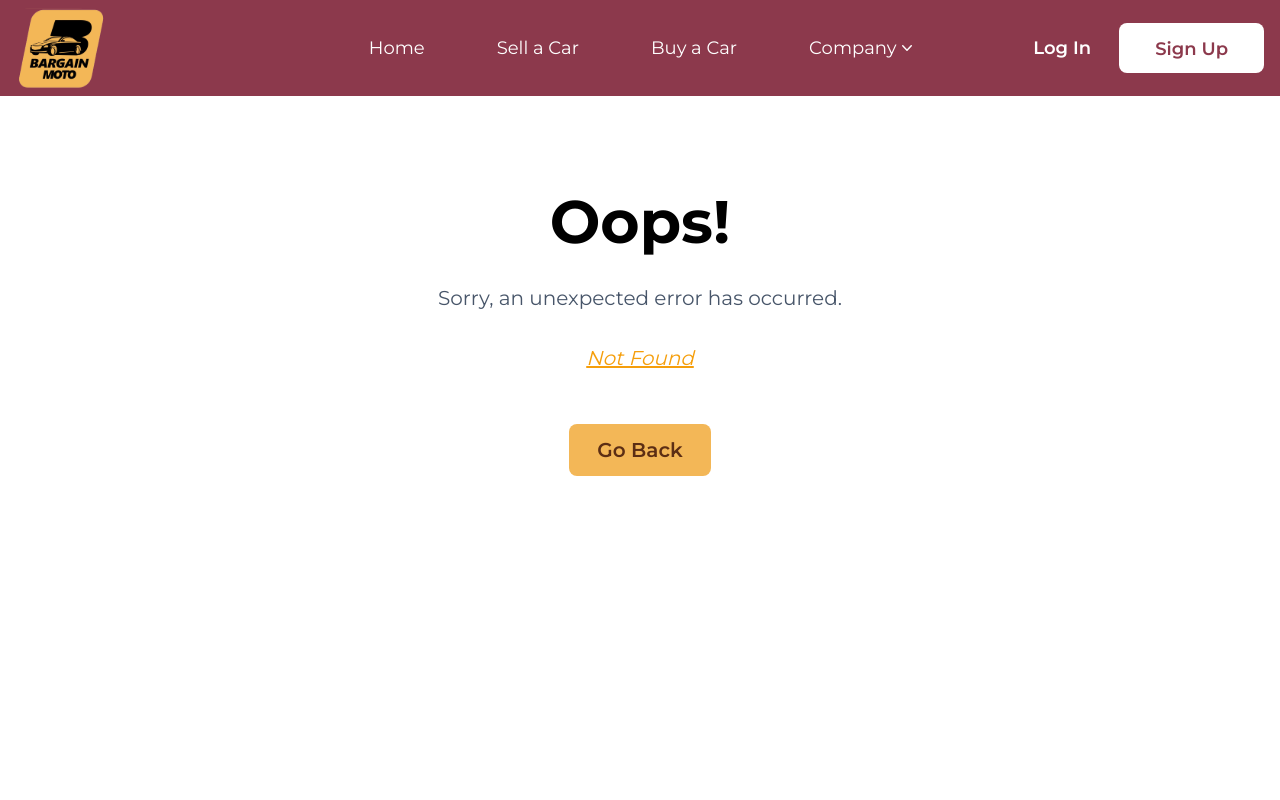
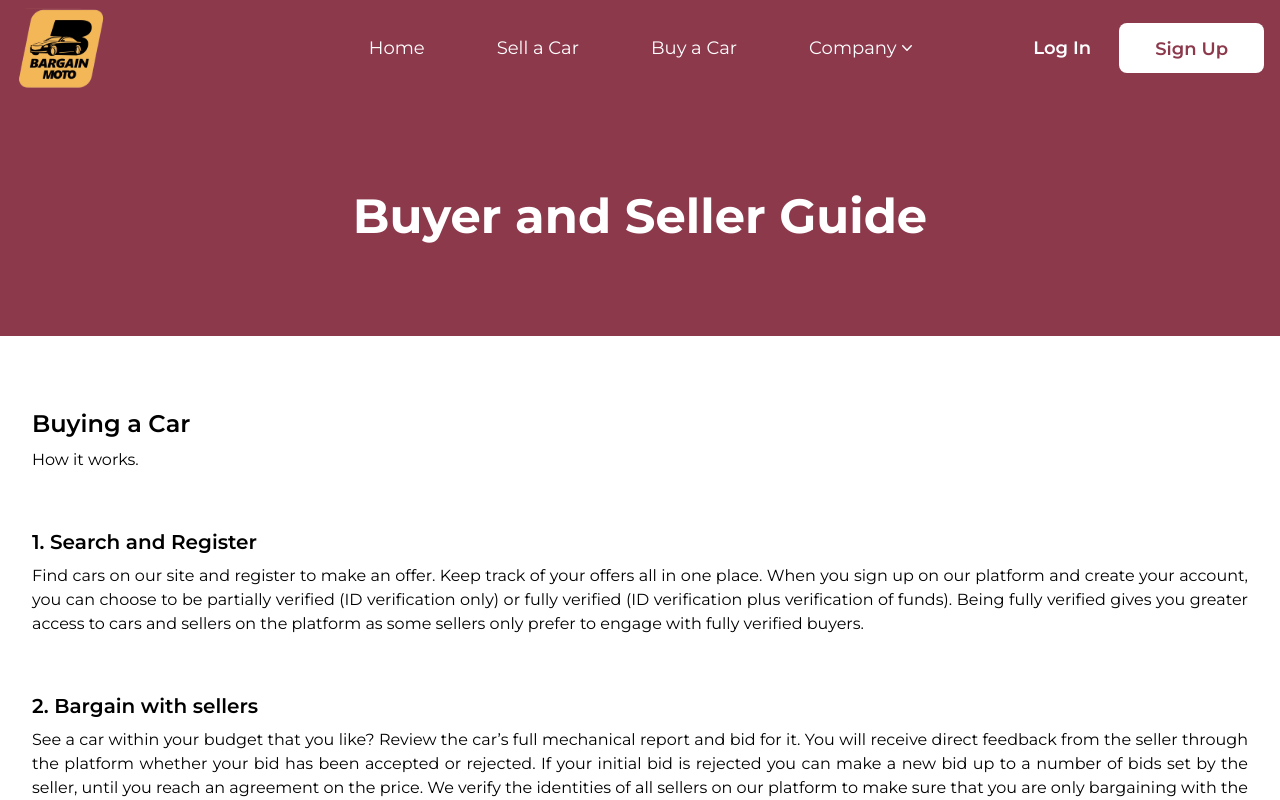
Before and after one commit to Touchstack/BargainMoto-New, a React (Vite) app: page /dealersguide in a window 1280 px wide. Before the commit this address had no page. Shown: the top 800 px of the page. Built offline with nearby package versions, Linux system fonts and the light colour scheme.

Commit message:
Navigation for Dealer Guide
Navigation for Dealer Guide

```diff
--- a/src/main.jsx
+++ b/src/main.jsx
@@ -9,6 +9,7 @@ import ContactUsPage from "./pages/ContactUsPage/ContactUsPage.jsx";
 import VehicleDetailsPage from "./pages/VehicleDetailsPage/VehicleDetailsPage.jsx";
 import TermsOfUse from "./pages/TermsOfUse/PrivacyPolicy.jsx";
 import PrivacyPolicy from "./pages/TermsOfUse/TermsOfUse.jsx";
+import DealersGuide from "./pages/DealersGuide/DealerGuide.jsx";
 import { createBrowserRouter, RouterProvider } from "react-router-dom";
 
 import "./index.css";
@@ -46,6 +47,11 @@ const router = createBrowserRouter([
     element: <PrivacyPolicy />,
     errorElement: <ErrorPage />,
   },
+  {
+    path: "/dealersguide",
+    element: <DealersGuide />,
+    errorElement: <ErrorPage />,
+  },
 ]);
 
 ReactDOM.createRoot(document.getElementById("root")).render(
--- /dev/null
+++ b/src/pages/DealersGuide/DealerGuide.jsx
@@ -0,0 +1,65 @@
+import React from "react";
+import Navbar from "../../components/Navbar/Navbar";
+import { Docs } from "./Docs";
+import Footer from "../../components/Footer/Footer";
+
+export default function DealersGuide() {
+  const { buyer, seller } = Docs;
+
+  return (
+    <div>
+      <Navbar />
+      <div className="bg-[#8C394C] text-center lg:p-24 md:p-18 sm:p-8 p-8">
+        <h3 className="font-Bold text-center lg:text-5xl md:text-5xl sm:text-4xl text-4xl text-[#FFF]">
+          Buyer and Seller Guide
+        </h3>
+      </div>
+      <div className="container mx-auto py-16 px-8">
+        {/* Buyers Guide */}
+        <p className="font-SemiBold lg:text-2xl md:text-xl sm:text-xl text-xl py-2">
+          {buyer.title}
+        </p>
+        <p className="font-Regular">{buyer.subTitle}</p>
+        <ol className="py-6">
+          {buyer.steps.map((element, i) => {
+            return (
+              <li key={i} className="py-6">
+                <p className="font-SemiBold lg:text-xl md:text-xl sm:text-lg text-lg py-2">
+                  {element.title}
+                </p>
+
+                <p className="font-Regular" style={{ textAlign: "justify" }}>
+                  {element.details}
+                </p>
+              </li>
+            );
+          })}
+        </ol>
+
+        <hr className="border-t-2 border-dashed pb-12" />
+
+        {/* Seller Guide */}
+        <p className="font-SemiBold lg:text-2xl md:text-xl sm:text-xl text-xl py-2">
+          {seller.title}
+        </p>
+        <p className="font-Regular">{seller.subTitle}</p>
+        <ol className="py-6">
+          {seller.steps.map((element, i) => {
+            return (
+              <li key={i} className="py-6">
+                <p className="font-SemiBold lg:text-xl md:text-xl sm:text-lg text-lg py-2">
+                  {element.title}
+                </p>
+
+                <p className="font-Regular" style={{ textAlign: "justify" }}>
+                  {element.details}
+                </p>
+              </li>
+            );
+          })}
+        </ol>
+      </div>
+      <Footer />
+    </div>
+  );
+}
--- /dev/null
+++ b/src/pages/DealersGuide/Docs.jsx
@@ -0,0 +1,61 @@
+export const Docs = {
+  buyer: {
+    title: "Buying a Car",
+    subTitle: "How it works.",
+    steps: [
+      {
+        title: "1. Search and Register",
+        details:
+          "Find cars on our site and register to make an offer. Keep track of your offers all in one place. When you sign up on our platform and create your account, you can choose to be partially verified (ID verification only) or fully verified (ID verification plus verification of funds). Being fully verified gives you greater access to cars and sellers on the platform as some sellers only prefer to engage with fully verified buyers.",
+      },
+      {
+        title: "2. Bargain with sellers",
+        details:
+          "See a car within your budget that you like? Review the car’s full mechanical report and bid for it. You will receive direct feedback from the seller through the platform whether your bid has been accepted or rejected. If your initial bid is rejected you can make a new bid up to a number of bids set by the seller, until you reach an agreement on the price. We verify the identities of all sellers on our platform to make sure that you are only bargaining with the legal owner of the vehicle. This way we ensure a safer experience for everyone.",
+      },
+      {
+        title: "3. Schedule test drive",
+        details:
+          "While we do everything we can to make buying a car on Bargain Moto as safe and easy as possible (with our vehicle pre-purchase inspection and seller verification) it’s ultimately your responsibility to perform your own due diligence and make sure that the car you’re considering is right for you. Easily schedule a date and time to test drive a car through the platform with a click of a button!",
+      },
+      {
+        title: "4. Make payment and sign Bill of Sale",
+        details:
+          "When you and the seller have come to an agreement and are ready to close the deal, you make payment in full for the vehicle through Bargain Moto. Once we have confirmed funds, we arrange for both parties to sign the Bill of Sale and get the car delivered to you before the payment is transferred to the seller.  ",
+      },
+    ],
+  },
+  seller: {
+    title: "Selling a Car",
+    subTitle: "How it works.",
+    steps: [
+      {
+        title: "1. Register and get Verified",
+        details:
+          "To make Bargain Moto safe for everyone we require a few details like your email, phone number, ID verification and car ownership documents (Vehicle Registration Certificate)",
+      },
+      {
+        title: "2. List your Vehicle",
+        details:
+          "Simply create your listing with our step-by-step guide. Take excellent photos of your car to get the best offer. We recommend filming a quick video in landscape mode of the car from all angles, as well as an engine start, and upload to our YouTube page.",
+      },
+      {
+        title: "3. Set the terms",
+        details:
+          "It’s your car so you are in control.  You set the price and the number of bids you want to receive from each bidder. You can choose to receive offers from only fully verified buyers (ID verification plus verified availability of funds) or from also partially verified buyers (ID Verification only) as well. All these features ensure that you do not waste your time dealing with fraudsters or unserious buyers.",
+      },
+      {
+        title: "4. Bargain and schedule test drives",
+        details:
+          "Manage all offers through your account with the ability to accept or reject a bid, and schedule test drives with buyers who have committed to the transaction.",
+        others:
+          "Remember - Timely and positive seller participation in the negotiating process is crucial to a successful deal. Good seller participation will result in more bids and a higher final sale price. Successful bidders may contact you directly via the “Contact Seller” feature, allowing them to schedule test drives and ask additional questions.",
+      },
+      {
+        title: "5. Sign Bill of Sale and get Paid",
+        details:
+          "After you and the buyer have agreed on the sale price and signed the Bill of Sale, we collect payment from the buyer, ensure that the car is delivered to the buyer, and then transfer the payment to you electronically.",
+      },
+    ],
+  },
+};
```
